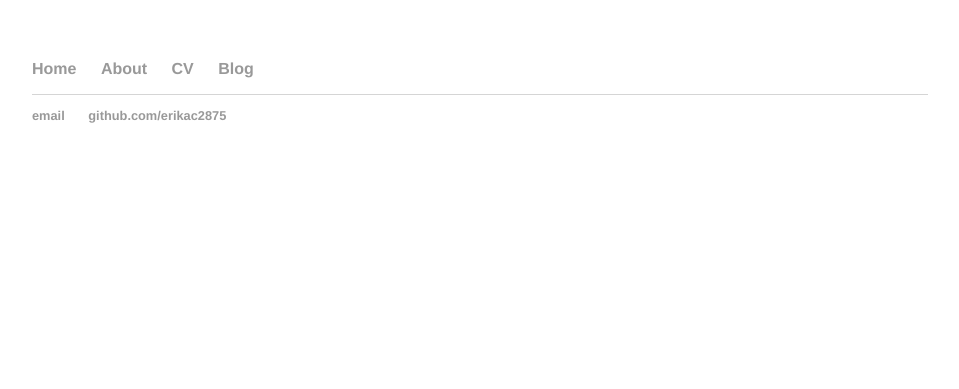
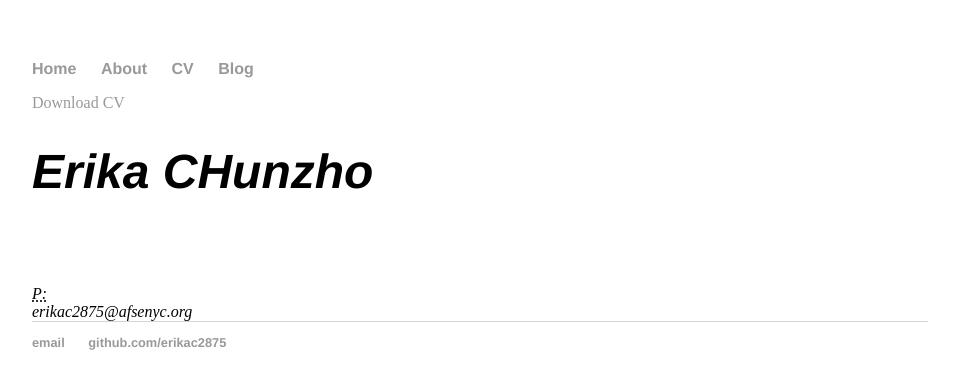
Before and after one commit to erikac2875/erikac2875.github.io, a Jekyll site: the page built from cv/index.html, in a window 1280 px wide. Shown: the top 389 px of the page, without its empty margins (160-1119 px from the left). Built offline with Jekyll 4.4.1, drawn with Linux system fonts in a browser that asks for light colours.

Commit message:
Update index.html

```diff
--- a/cv/index.html
+++ b/cv/index.html
@@ -2,3 +2,15 @@
 layout: default
 title: About Erika Chunzho
 ---
+<div class="cv">
+		<a href="#" class="download" title="Download CV as PDF">Download CV</a>
+					<h1>Erika CHunzho</h1>
+					<address>
+					<strong></strong><br>
+					<br>
+					<br>
+					<abbr title="phone">P:</abbr> <br>
+					<span class="obfuscate">erikac2875@afsenyc.org</span>
+					</address>
+
+			</div>
```
